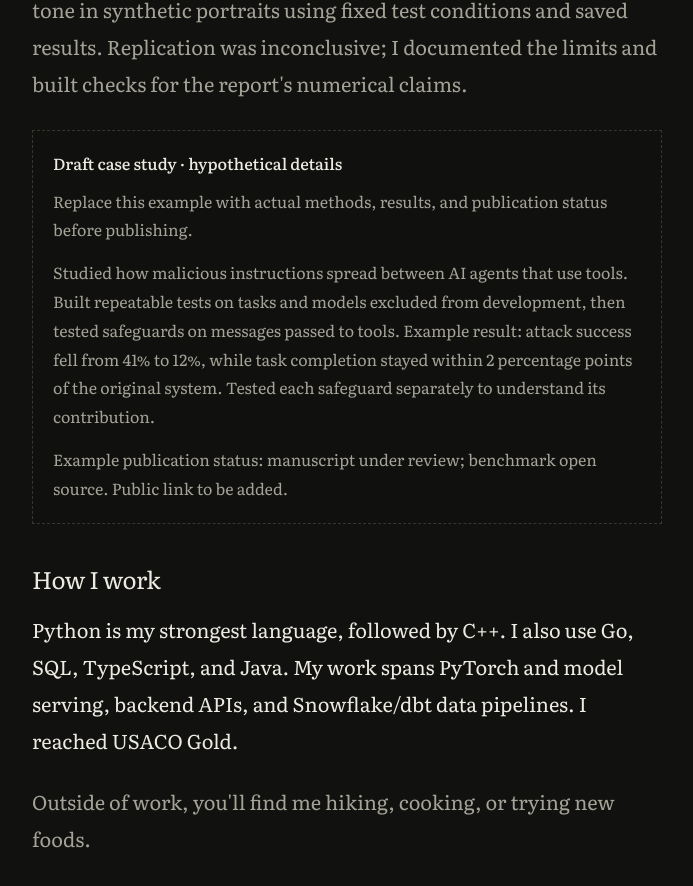
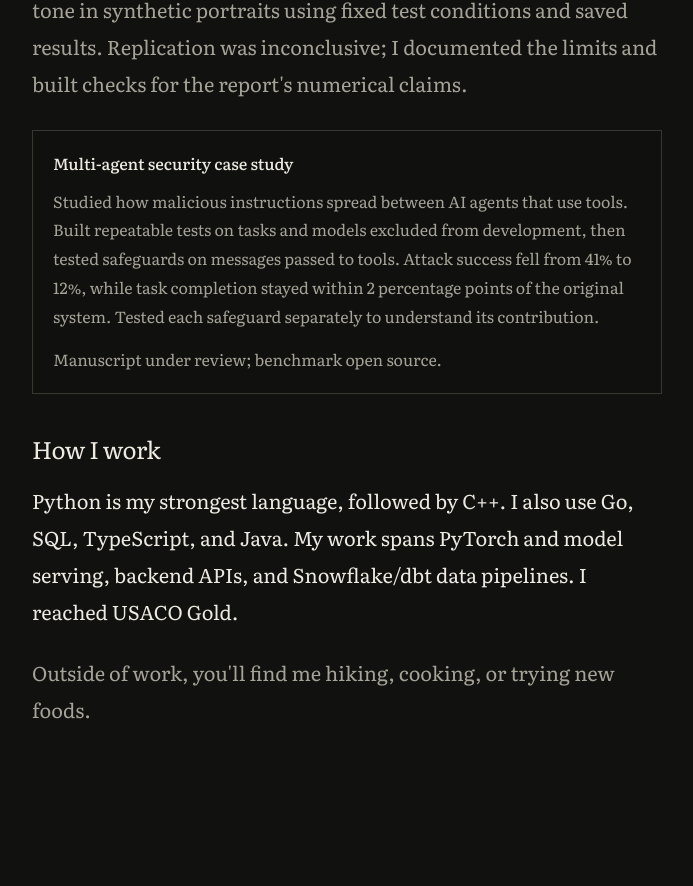
Before and after one commit to Arnavsharma2/Personal-Website, a Next.js app: page /about in a window 1280 px wide. Shown: the part 978-1864 px from the top of the page, without its empty margins (254-947 px from the left). After the commit the page ends 1830 px from the top, so only its background shows below. Built offline with nearby package versions, Linux system fonts and the light colour scheme.

Commit message:
Remove hypothetical labels from research case study

```diff
--- a/app/globals.css
+++ b/app/globals.css
@@ -221,7 +221,7 @@ a:focus-visible, summary:focus-visible {
 .project-entry:target { border-top-color: rgba(237, 234, 226, 0.6); }
 .project-jump-links { display: flex; flex-wrap: wrap; gap: 12px 22px; margin-bottom: 32px; color: var(--muted); font-size: 14px; line-height: 1.7; }
 .contribution-status { display: block; margin: 0 0 12px; color: var(--muted); font-family: ui-monospace, SFMono-Regular, Consolas, monospace; font-size: 12px; }
-.research-draft { border: 1px dashed var(--rule); padding: 20px; margin: 28px 0; background: rgba(17, 18, 15, 0.62); }
-.research-draft h3 { color: var(--paper); margin: 0 0 12px; font-size: 16px; font-weight: 500; }
-.research-draft p { font-size: 16px; line-height: 1.8; margin-bottom: 14px; color: var(--muted); }
-.research-draft p:last-child { margin-bottom: 0; }
+.research-case-study { border: 1px solid var(--rule); padding: 20px; margin: 28px 0; background: rgba(17, 18, 15, 0.62); }
+.research-case-study h3 { color: var(--paper); margin: 0 0 12px; font-size: 16px; font-weight: 500; }
+.research-case-study p { font-size: 16px; line-height: 1.8; margin-bottom: 14px; color: var(--muted); }
+.research-case-study p:last-child { margin-bottom: 0; }
--- a/components/About.tsx
+++ b/components/About.tsx
@@ -30,18 +30,17 @@ export default function About() {
           fixed test conditions and saved results. Replication was inconclusive;
           I documented the limits and built checks for the report&apos;s numerical claims.
         </p>
-        <aside className="research-draft" aria-labelledby="research-draft-heading">
-          <h3 id="research-draft-heading">Draft case study · hypothetical details</h3>
-          <p>Replace this example with actual methods, results, and publication status before publishing.</p>
+        <aside className="research-case-study" aria-labelledby="research-case-study-heading">
+          <h3 id="research-case-study-heading">Multi-agent security case study</h3>
           <p>
             Studied how malicious instructions spread between AI agents that use
             tools. Built repeatable tests on tasks and models excluded from
             development, then tested safeguards on messages passed to tools.
-            Example result: attack success fell from 41% to 12%, while task
+            Attack success fell from 41% to 12%, while task
             completion stayed within 2 percentage points of the original system.
             Tested each safeguard separately to understand its contribution.
           </p>
-          <p>Example publication status: manuscript under review; benchmark open source. Public link to be added.</p>
+          <p>Manuscript under review; benchmark open source.</p>
         </aside>
       </section>
       <section className="about-section" aria-labelledby="toolbox-heading">
```
